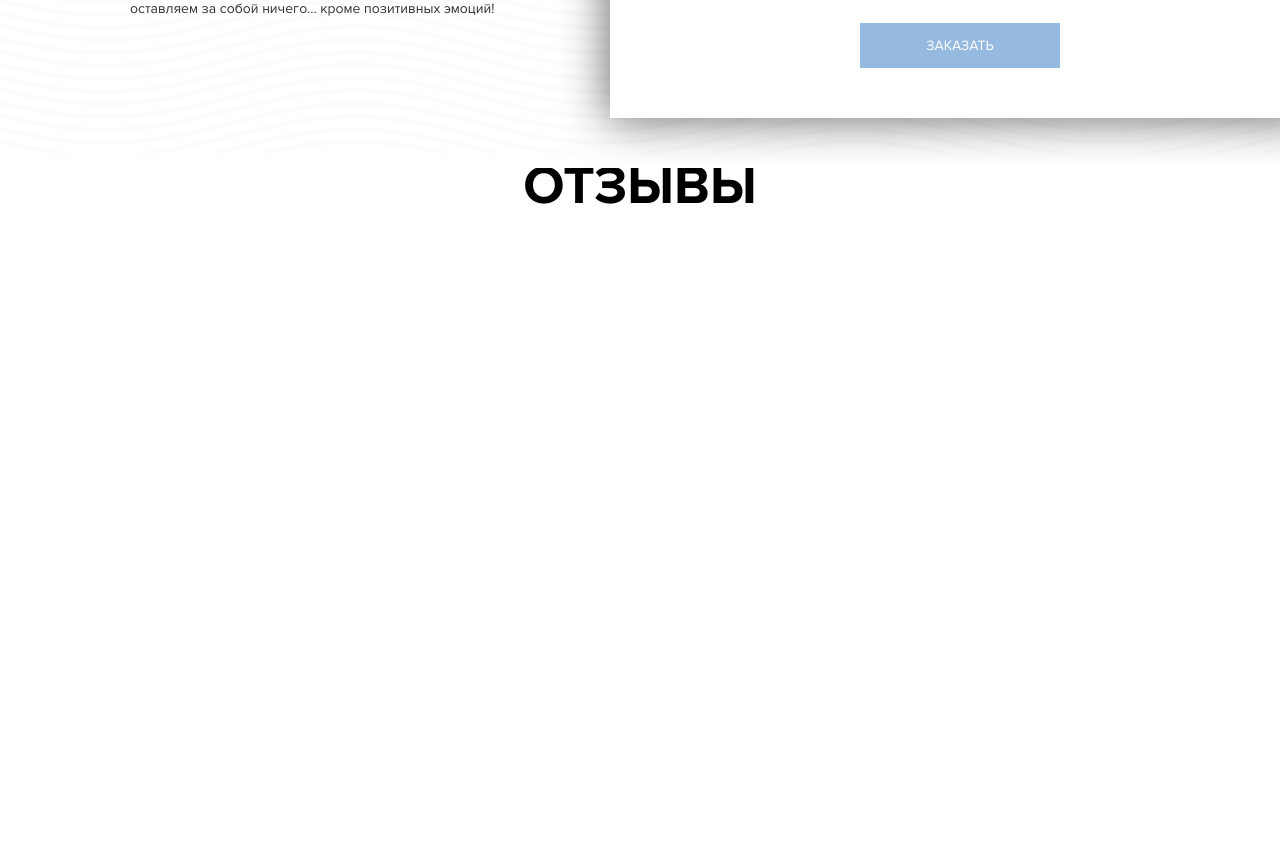
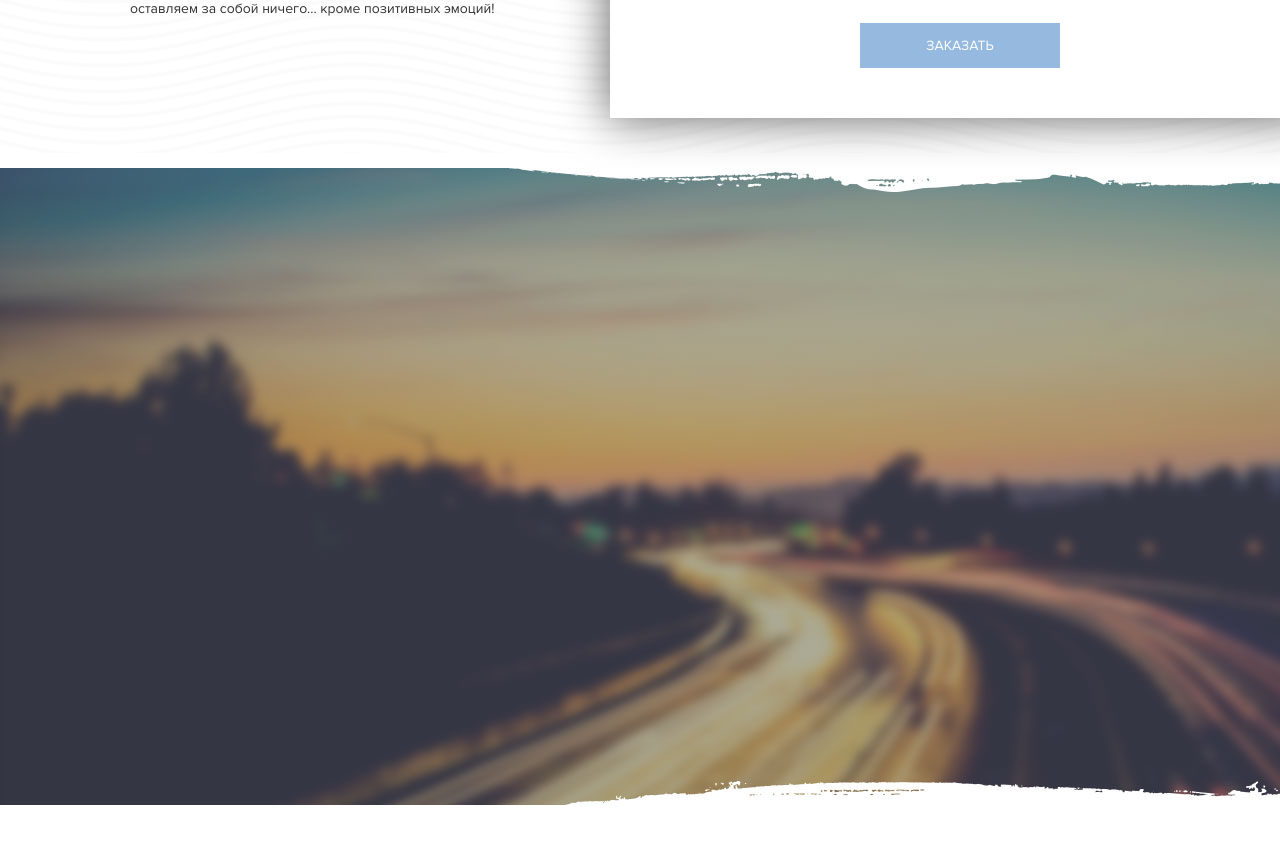
Before and after one commit to sheep-fish-vert/DenisUber, a PHP site: page / in a window 1280 px wide. Shown: the part 3466-4311 px from the top of the page. Before the commit the page ends 3670 px from the top, so only its background shows below. Run offline with PHP 8.4, Linux system fonts and the light colour scheme.

Commit message:
no message

```diff
--- a/css/dev_4.css
+++ b/css/dev_4.css
@@ -1,2 +1,4 @@
 .comment_slider{}
-.comment_slider .title_container{font-size: 36px;font-family: "Proxima Nova";color:#000;text-transform: uppercase;line-height: 36px;text-align: center;font-weight: 900;}
+.comment_slider .title_container{font-size: 36px;font-family: "Proxima Nova";color:#fff;text-transform: uppercase;line-height: 36px;text-align: center;font-weight: 900;position: relative;}
+.comment_slider .title_container:before{content: '';display: block;position: absolute;width: 10px;height: 10px;border-radius: 50%;background-color: #fff;left: -30px;top: 13px;}
+.comment_slider .title_container:before{content: '';display: block;position: absolute;width: 10px;height: 10px;border-radius: 50%;background-color: #2c2c2c;right: -30px;top: 13px;}
--- a/index.php
+++ b/index.php
@@ -615,6 +615,9 @@
                 </div>
             </div>
             <div class="wrapper dv7 acl">
+                <div class="comment_slider_img">
+                    <img src="img/dv7/comment_slider_img.jpg" alt="">
+                </div>
                 <div class="container acl">
                     <div class="comment_slider">
                         <div class="title_container">
```
Also changed, not shown: img/dv7/comment_slider_img.jpg (added).
